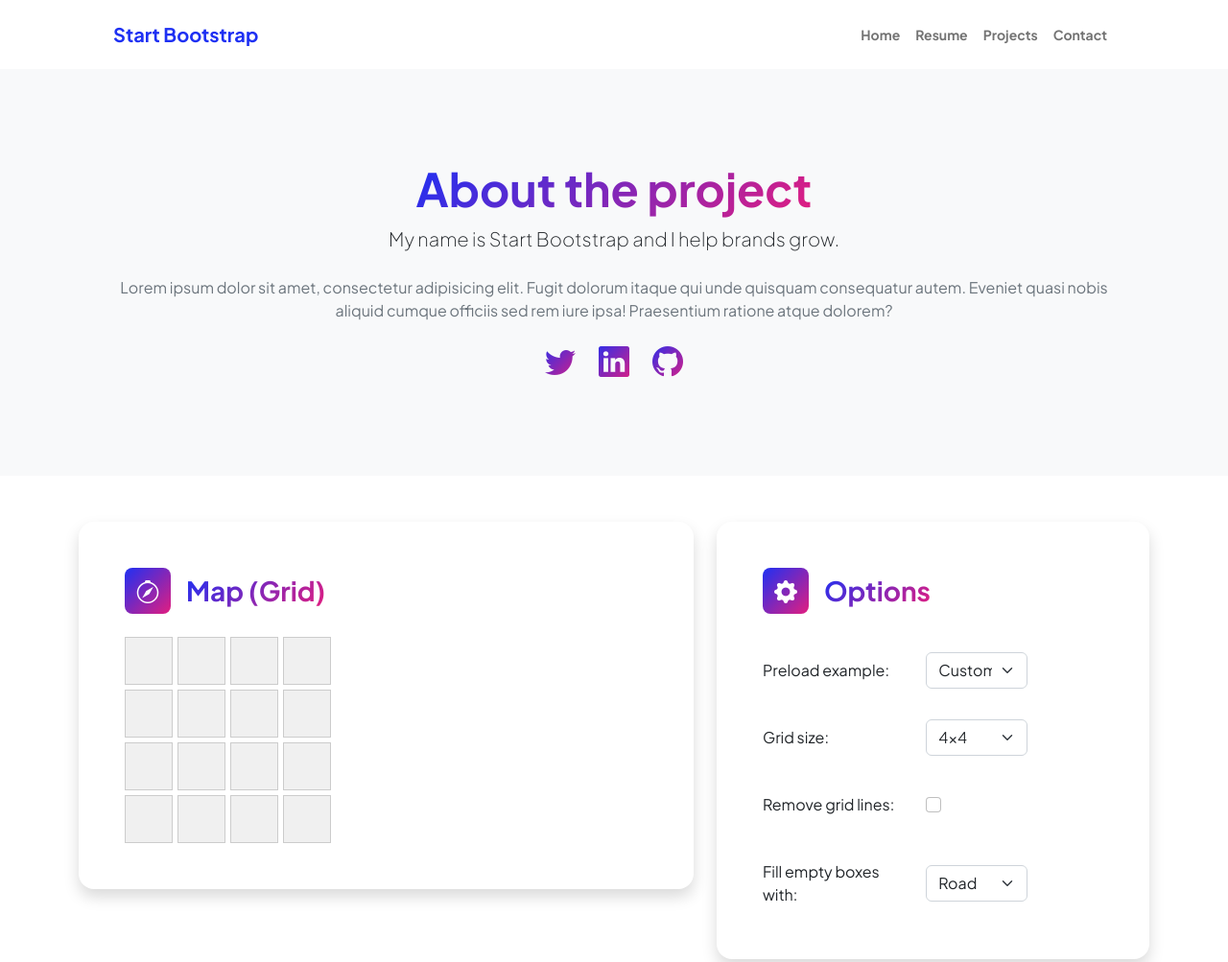
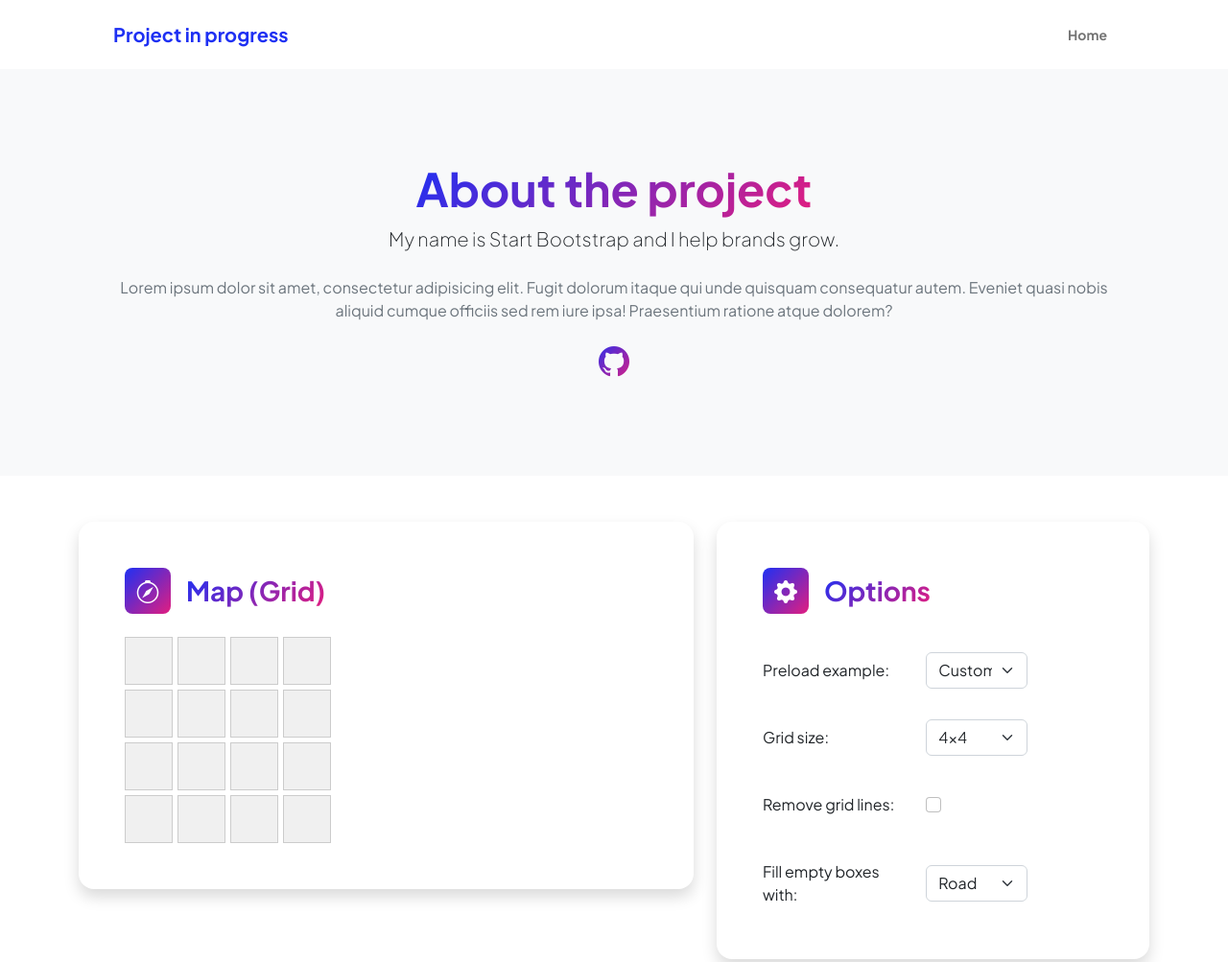
Before and after one commit to michaelkonstantinou/rl-interactive-path-finding, a website built with webpack: page index.html in a window 1280 px wide. Shown: the top 1003 px of the page at 96% size. Built offline with nearby package versions, Linux system fonts and the light colour scheme.

Commit message:
Updated: Front-end details

```diff
--- a/index.html
+++ b/index.html
@@ -3,7 +3,7 @@
 <head>
 <meta charset="UTF-8">
 <meta name="viewport" content="width=device-width, initial-scale=1.0">
-<title>Drag and Drop Grid</title>
+<title>RL - Interactive Path Finding</title>
 <!-- Bootstrap CSS -->
 <link href="https://cdn.jsdelivr.net/npm/bootstrap@5.3.0-alpha1/dist/css/bootstrap.min.css" rel="stylesheet">
 <!-- Custom Google font-->
@@ -22,14 +22,11 @@
         <!-- Navigation-->
         <nav class="navbar navbar-expand-lg navbar-light bg-white py-3">
             <div class="container px-5">
-                <a class="navbar-brand" href="index.html"><span class="fw-bolder text-primary">Start Bootstrap</span></a>
+                <a class="navbar-brand" href="index.html"><span class="fw-bolder text-primary">Project in progress</span></a>
                 <button class="navbar-toggler" type="button" data-bs-toggle="collapse" data-bs-target="#navbarSupportedContent" aria-controls="navbarSupportedContent" aria-expanded="false" aria-label="Toggle navigation"><span class="navbar-toggler-icon"></span></button>
                 <div class="collapse navbar-collapse" id="navbarSupportedContent">
                     <ul class="navbar-nav ms-auto mb-2 mb-lg-0 small fw-bolder">
                         <li class="nav-item"><a class="nav-link" href="index.html">Home</a></li>
-                        <li class="nav-item"><a class="nav-link" href="resume.html">Resume</a></li>
-                        <li class="nav-item"><a class="nav-link" href="projects.html">Projects</a></li>
-                        <li class="nav-item"><a class="nav-link" href="contact.html">Contact</a></li>
                     </ul>
                 </div>
             </div>
@@ -45,9 +42,7 @@
                             <p class="lead fw-light mb-4">My name is Start Bootstrap and I help brands grow.</p>
                             <p class="text-muted">Lorem ipsum dolor sit amet, consectetur adipisicing elit. Fugit dolorum itaque qui unde quisquam consequatur autem. Eveniet quasi nobis aliquid cumque officiis sed rem iure ipsa! Praesentium ratione atque dolorem?</p>
                             <div class="d-flex justify-content-center fs-2 gap-4">
-                                <a class="text-gradient" href="#!"><i class="bi bi-twitter"></i></a>
-                                <a class="text-gradient" href="#!"><i class="bi bi-linkedin"></i></a>
-                                <a class="text-gradient" href="#!"><i class="bi bi-github"></i></a>
+                                <a class="text-gradient" href="https://github.com/michaelkonstantinou/rl-interactive-path-finding"><i class="bi bi-github"></i></a>
                             </div>
                         </div>
                     </div>
```
